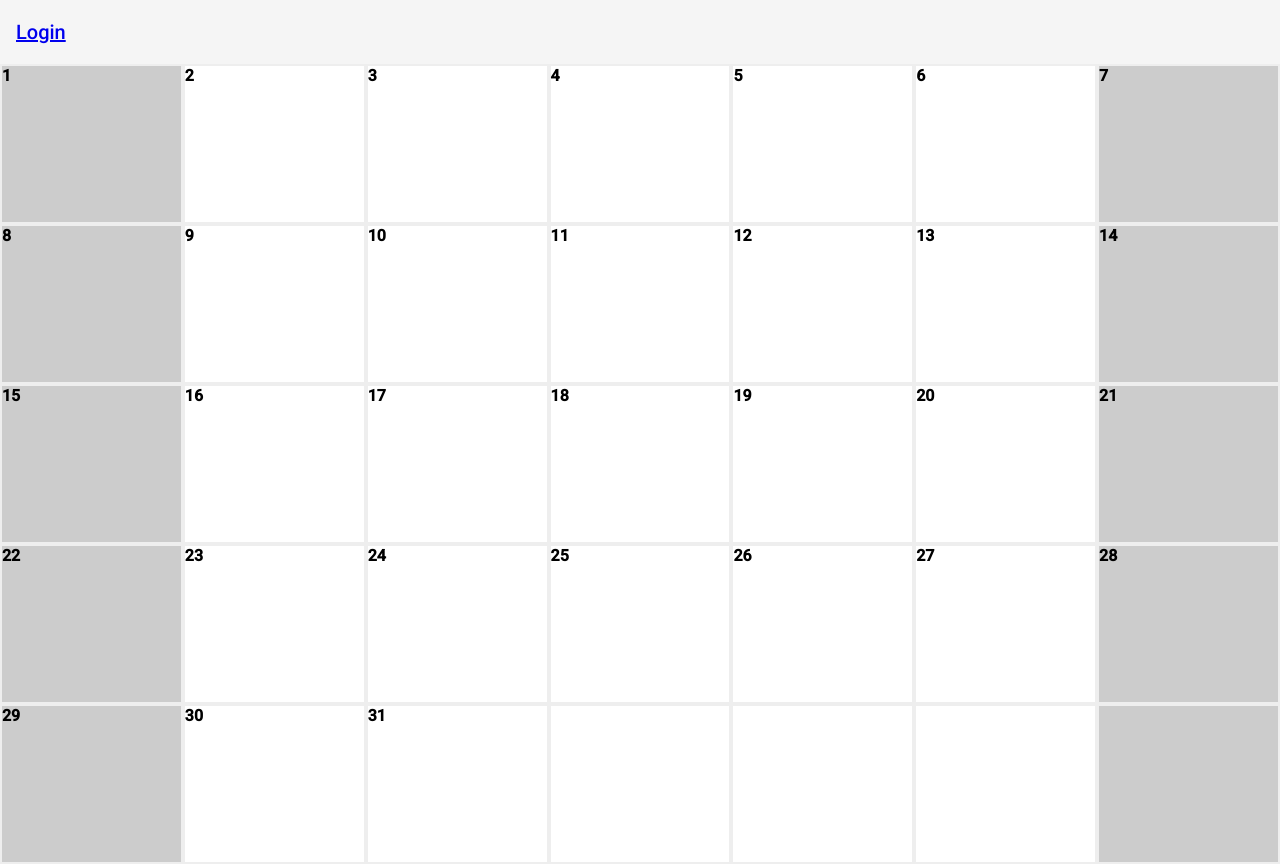
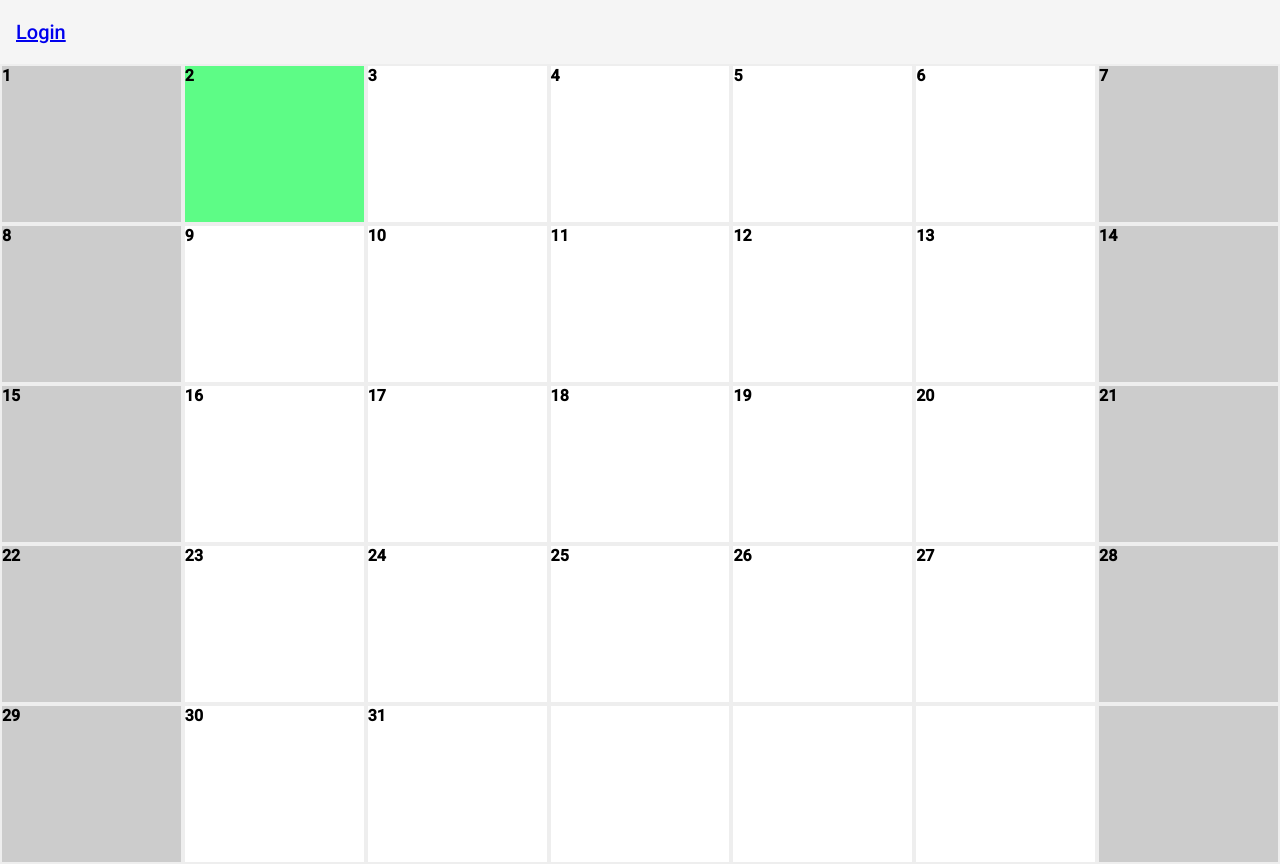
Before and after one commit to codealongblog/calendar, an Angular app in the folder client/: page /calendar in a window 1280 px wide. Built offline with nearby package versions, Linux system fonts and the light colour scheme.

Commit message:
make today green

```diff
--- a/client/src/app/components/calendar/calendar.component.css
+++ b/client/src/app/components/calendar/calendar.component.css
@@ -19,3 +19,7 @@
 .day:nth-child(7n) {
 	background-color: #ccc;
 }
+
+.day.today {
+	background-color: #5dfc86;
+}
--- a/client/src/app/components/calendar/calendar.component.html
+++ b/client/src/app/components/calendar/calendar.component.html
@@ -1,5 +1,5 @@
 <div class="month">
-  <div *ngFor="let day of days" class="day">
+  <div *ngFor="let day of days" class="day" [ngClass]="{ today: todayDay === day }">
     {{day}}
   </div>
 </div>
--- a/client/src/app/components/calendar/calendar.component.ts
+++ b/client/src/app/components/calendar/calendar.component.ts
@@ -6,13 +6,14 @@ import { Component, OnInit } from '@angular/core';
   styleUrls: ['./calendar.component.css']
 })
 export class CalendarComponent implements OnInit {
-
+  public todayDay: number;
   public days: Array<number>;
 
   constructor () { }
 
   ngOnInit () {
     const today = new Date();
+    this.todayDay = today.getDate();
     const dayOfFirstDay = new Date(today.getFullYear(), today.getMonth(), 1).getDay();
     const daysInMonth = new Date(today.getFullYear(), today.getMonth() + 1, 0).getDate();
     this.days = [];
```
Also changed, not shown: 1 other file (tests, documents, lock files or other folders).
